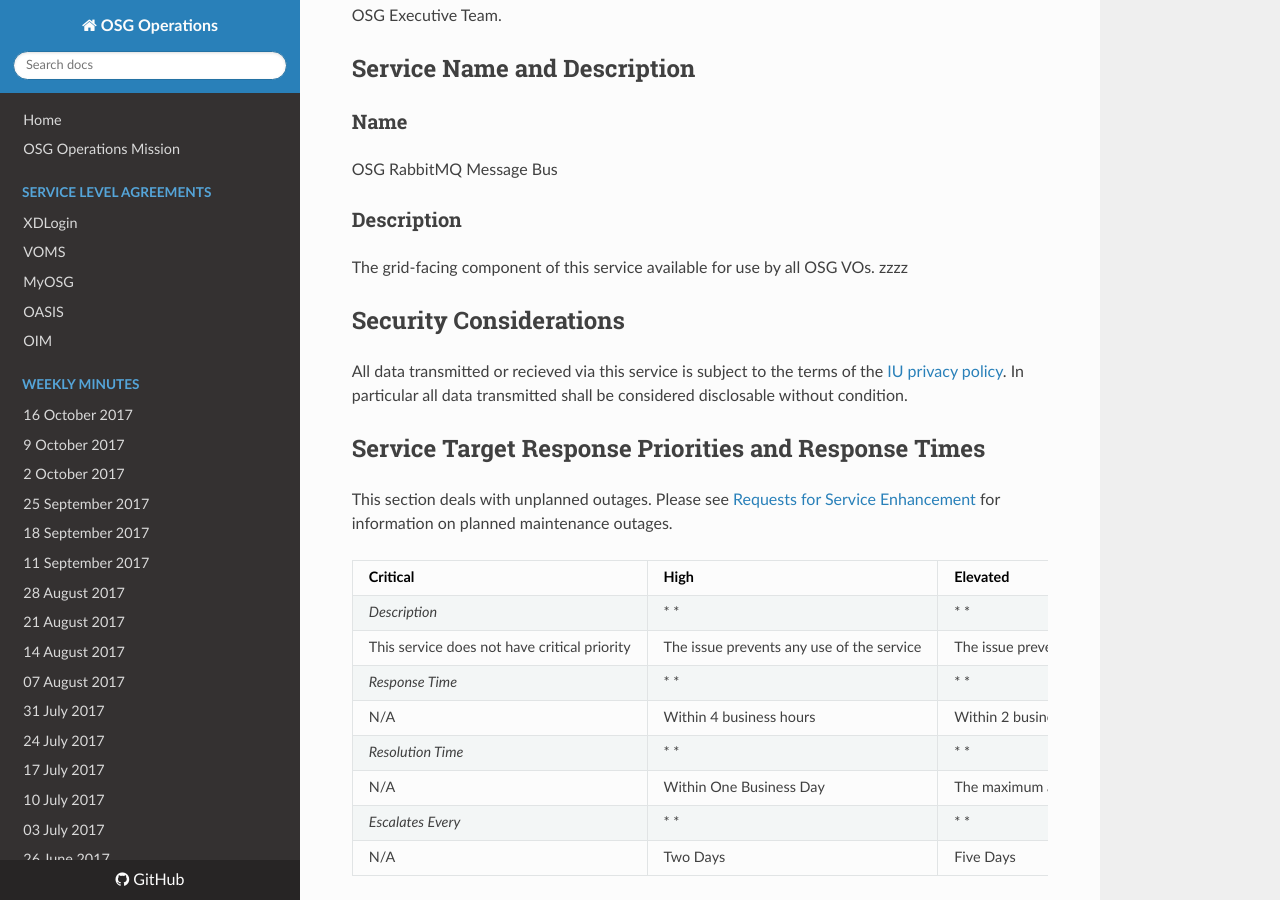
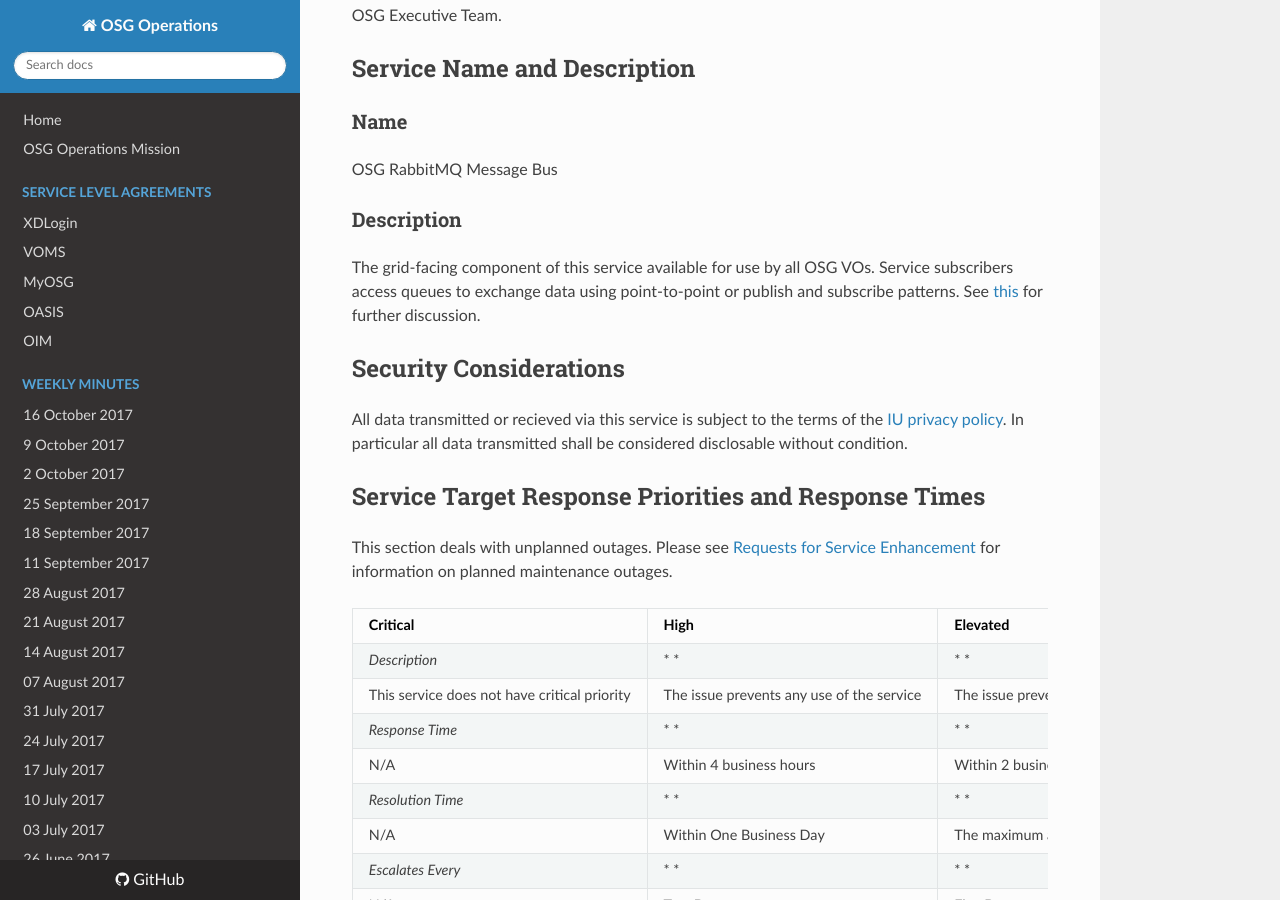
Before and after one commit to osg-htc/operations, an MkDocs documentation site: the page built from docs/SLA/event.md, in a window 1280 px wide and 900 px high, scrolled down 667 px. Built offline with MkDocs 1.6.1, drawn with Linux system fonts in a browser that asks for light colours; nearby versions of some CDN libraries; old or Windows-style settings are respelled for this version of MkDocs.

Commit message:
Update event.md

```diff
--- a/docs/SLA/event.md
+++ b/docs/SLA/event.md
@@ -22,7 +22,8 @@
 
 ### Description
 The grid-facing component of this service available for use by all OSG VOs.
-zzzz
+Service subscribers access queues to exchange data using point-to-point or publish and subscribe patterns.
+See [this](https://en.wikipedia.org/wiki/Message_queuing_service) for further discussion.
 
 ## Security Considerations
 All data transmitted or recieved via this service
```
